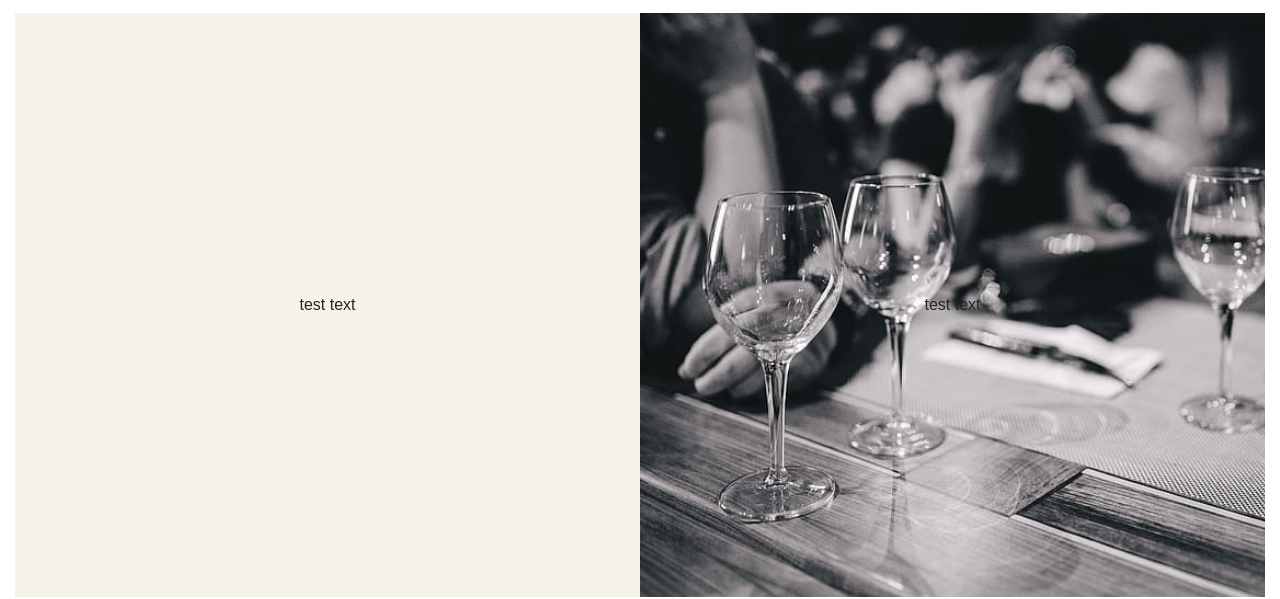
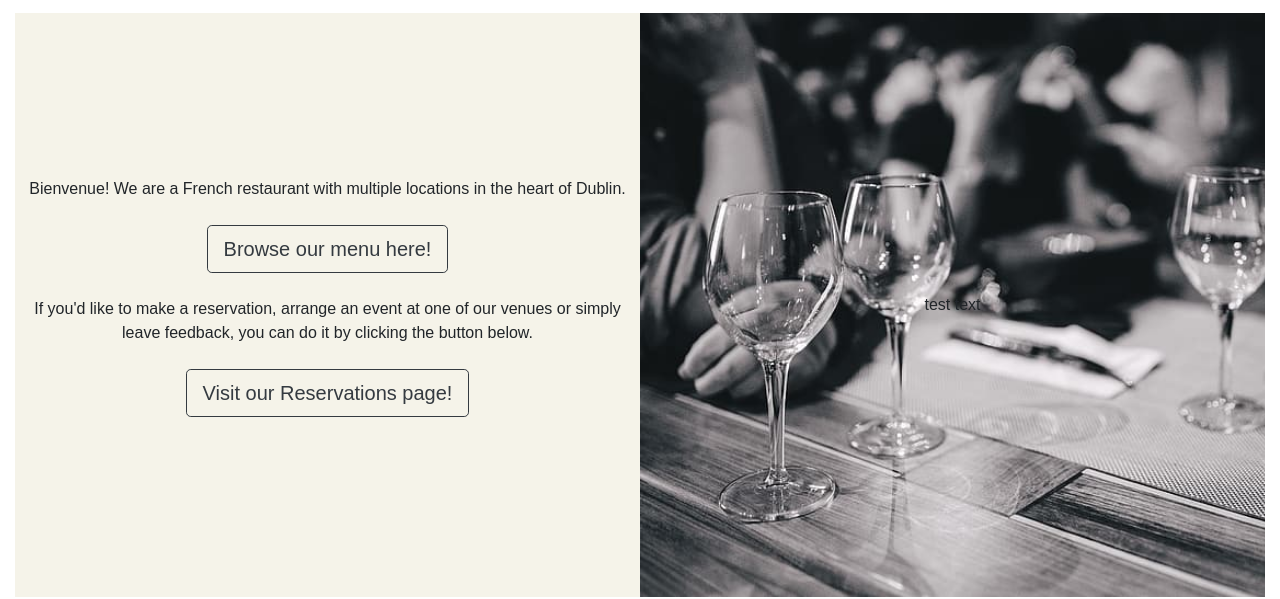
Before and after one commit to Code-Institute-Submissions/CI_MS2, a plain HTML site: page index.html in a window 1280 px wide. Shown: the part 125-724 px from the top of the page. Drawn offline with nearby package versions, Linux system fonts and the light colour scheme; a web font is replaced by a local one.

Commit message:
Added restaurant text and formatting to index.html

```diff
--- a/index.html
+++ b/index.html
@@ -45,8 +45,12 @@
     <div class="col-md-6 no-gutters">
 
         <div class="index-left d-flex justify-content-center align-items-center">
+            <p class="text-center">Bienvenue! We are a French restaurant with multiple locations in the heart of Dublin.
+            <br><br><a class="btn btn-lg btn-outline-dark" href="menu.html" role="button">Browse our menu here!</a><br><br>
 
-            test text
+            If you'd like to make a reservation, arrange an event at one of our venues or simply leave feedback, you can do it by clicking the button below.
+            <br><br><a class="btn btn-lg btn-outline-dark" href="contact.html" role="button">Visit our Reservations page!</a>
+            </p>
 
         </div>
 
```
